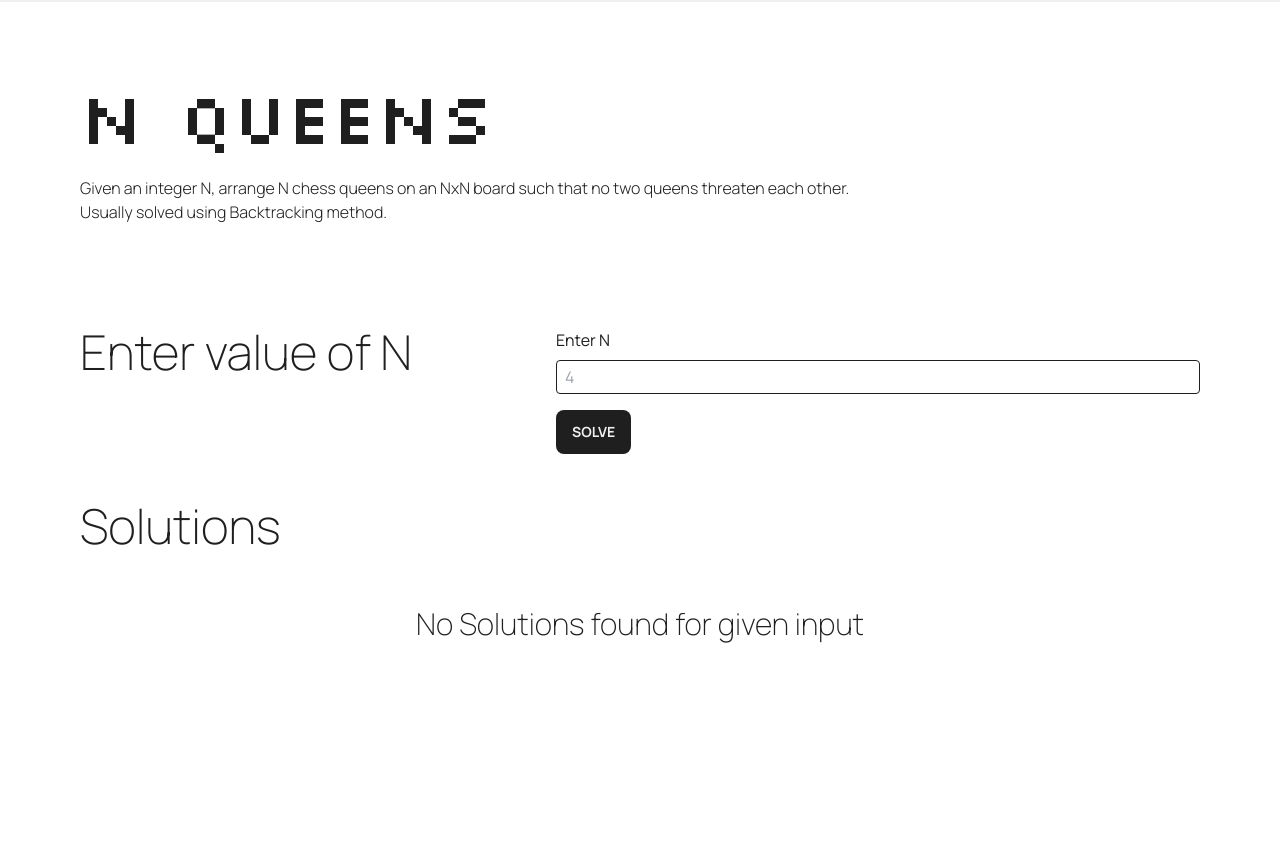
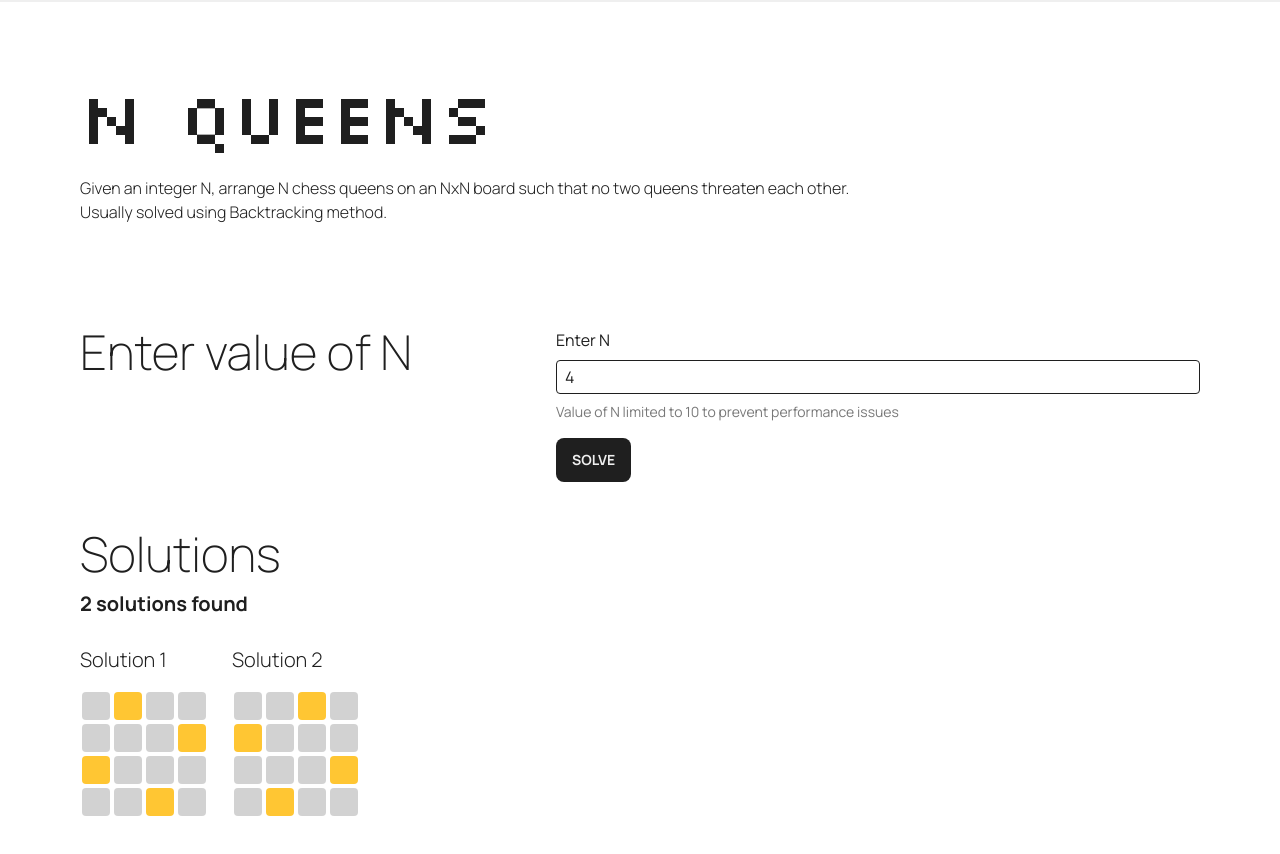
Before and after one commit to yashjawale/playground, an Astro site: page /playground/nqueens in a window 1280 px wide. Both pictures are taken after a click on the button "SOLVE". Shown: the part 80-934 px from the top of the page. Before the commit the page ends 800 px from the top, so only its background shows below. Built offline with nearby package versions, Linux system fonts and the light colour scheme; Astro itself is replaced by a stand-in of ours.

Commit message:
Complete NQueens problem

```diff
--- a/src/components/react/NQueensSolver.jsx
+++ b/src/components/react/NQueensSolver.jsx
@@ -1,6 +1,15 @@
 import { useState } from 'react'
+import solveNQueens from '../../pages/nqueens/nqueens-algorithm'
 
-const TextInput = ({ label, identifier, value, onChange, placeholder }) => {
+const TextInput = ({
+  label,
+  identifier,
+  value,
+  onChange,
+  placeholder,
+  max,
+  note,
+}) => {
   return (
     <div className="flex flex-col gap-2">
       <label htmlFor={identifier}>{label}</label>
@@ -12,7 +21,36 @@ const TextInput = ({ label, identifier, value, onChange, placeholder }) => {
         value={value}
         onChange={onChange}
         placeholder={placeholder}
+        max={max}
       />
+      {note && <p className="text-sm text-foreground opacity-60">{note}</p>}
+    </div>
+  )
+}
+
+const ChessBoard = ({ solution }) => {
+  const n = solution.length
+
+  return (
+    <div className="flex flex-col">
+      {solution.map((row, index) => {
+        return (
+          <div key={index} className="flex">
+            {row.split('').map((cell, index) => (
+              <div
+                key={index}
+                className="w-8 h-8 flex items-center justify-center"
+              >
+                {cell === 'Q' ? (
+                  <div className="w-7 h-7 bg-primary opacity-80 rounded"></div>
+                ) : (
+                  <div className="w-7 h-7 bg-foreground opacity-20 rounded"></div>
+                )}
+              </div>
+            ))}
+          </div>
+        )
+      })}
     </div>
   )
 }
@@ -22,45 +60,18 @@ const NQueensSolver = () => {
   const [isProcessing, setIsProcessing] = useState(false)
   const [solutions, setSolutions] = useState([])
 
+  const [input, setInput] = useState(4)
+
   const handleSubmit = (e) => {
     e.preventDefault()
-    // setIsProcessing(true)
-    // setSolutions([])
-    // if (param1.length === 0 || param2.length === 0 || param3.length === 0) {
-    //   setSolutionPresent(false)
-    //   setIsProcessing(false)
-    //   return
-    // }
-    // setSolutionPresent(true)
-    // const input = {
-    //   param1: param1,
-    //   param2: param2,
-    //   param3: param3,
-    // }
+    setIsProcessing(true)
+    const n = parseInt(input)
+    const solutions = solveNQueens(n)
+    setSolutions(solutions)
+    setSolutionPresent(solutions.length > 0)
+    setIsProcessing(false)
 
-    // let keyelements = new Set()
-    // Object.keys(input).forEach((string) => {
-    //   for (let i = 0; i < input[string].length; i++) {
-    //     keyelements.add(input[string][i])
-    //   }
-    // })
-
-    // const combinations = generateCombinations(Array.from(keyelements))
-
-    // const solutionsArray = []
-
-    // for (let i = 0; i < combinations.length; i++) {
-    //   if (checkSolution(input, combinations[i])) {
-    //     solutionsArray.push(combinations[i])
-    //   }
-    // }
-
-    // if (solutionsArray.length === 0) {
-    //   setSolutionPresent(false)
-    // }
-
-    // setIsProcessing(false)
-    // setSolutions(solutionsArray)
+    console.log(solutions)
   }
 
   return (
@@ -73,11 +84,13 @@ const NQueensSolver = () => {
           <div className="md:w-7/12">
             <form onSubmit={handleSubmit}>
               <TextInput
-                // value={param1}
-                // onChange={handleChange}
+                value={input}
+                onChange={(e) => setInput(e.target.value)}
                 label="Enter N"
-                identifier="param1"
+                identifier="input"
                 placeholder="4"
+                max={10}
+                note={'Value of N limited to 10 to prevent performance issues'}
               />{' '}
               <button className="bg-foreground text-background px-4 py-3 rounded-lg uppercase text-sm font-bold hover:opacity-80 mt-4">
                 Solve
@@ -97,7 +110,10 @@ const NQueensSolver = () => {
         <div className="flex flex-wrap gap-6 py-4">
           {solutionPresent &&
             solutions.map((solution, index) => (
-              <Table key={index} output={solution} />
+              <div key={index} className="flex flex-col gap-4">
+                <p className="font-light text-xl">Solution {index + 1}</p>
+                <ChessBoard solution={solution} />
+              </div>
             ))}
         </div>
         {!solutionPresent && (
--- a/src/pages/index.astro
+++ b/src/pages/index.astro
@@ -20,6 +20,7 @@ import { SITE_TITLE, SITE_DESCRIPTION } from '../consts'
     class="container mx-auto grid md:grid-cols-3 gap-6 lg:gap-8 py-20 px-6 sm:px-20 2xl:px-16"
   >
     <Card title="CryptArithmetic Problem" route="cryptarithmetic" />
+    <Card title="NQueens Problem" route="nqueens" />
   </section>
 
   <style>
--- a/src/pages/nqueens/index.astro
+++ b/src/pages/nqueens/index.astro
@@ -9,5 +9,5 @@ import NQueensSolver from '../../components/react/NQueensSolver'
     >Given an integer N, arrange N chess queens on an NxN board such that no two
     queens threaten each other. Usually solved using Backtracking method.</PageDescriber
   >
-  <NQueensSolver />
+  <NQueensSolver client:only="react" />
 </Layout>
--- /dev/null
+++ b/src/pages/nqueens/nqueens-algorithm.ts
@@ -0,0 +1,37 @@
+function solveNQueens(n: number) {
+  const col = new Set()
+  const posDiag = new Set()
+  const negDiag = new Set()
+  const res: Array<Array<string>> = []
+  const board = Array.from({ length: n }, () => Array(n).fill('_'))
+
+  function backtrack(r: number) {
+    if (r === n) {
+      const copy = board.map((row) => row.join(''))
+      res.push(copy)
+      return
+    }
+
+    for (let c = 0; c < n; c++) {
+      if (col.has(c) || posDiag.has(r + c) || negDiag.has(r - c)) {
+        continue
+      }
+      col.add(c)
+      posDiag.add(r + c)
+      negDiag.add(r - c)
+      board[r][c] = 'Q'
+
+      backtrack(r + 1)
+
+      col.delete(c)
+      posDiag.delete(r + c)
+      negDiag.delete(r - c)
+      board[r][c] = '_'
+    }
+  }
+
+  backtrack(0)
+  return res
+}
+
+export default solveNQueens
```
